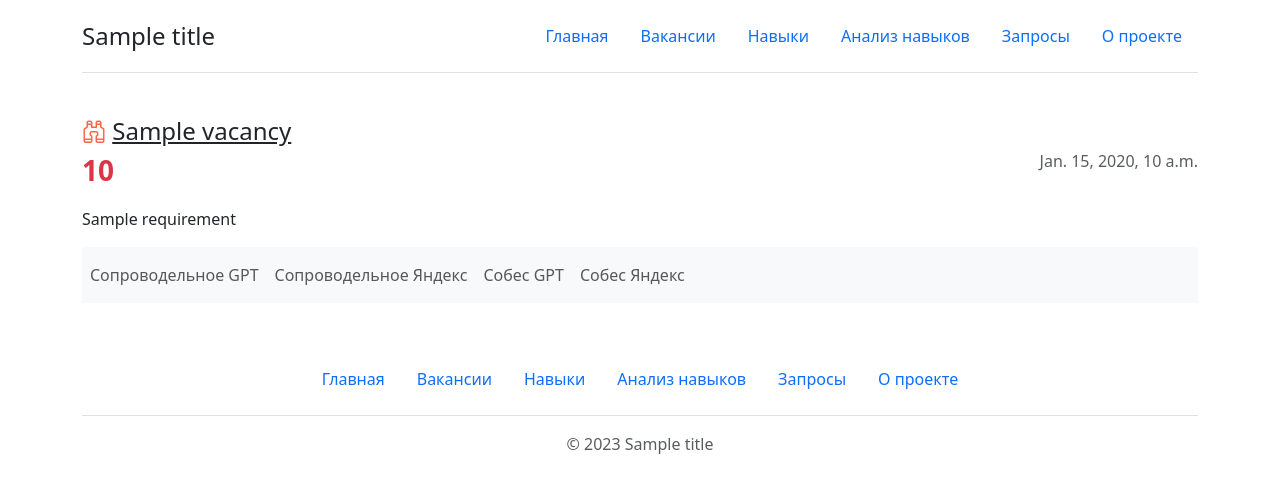
After one commit to acronicsM/skills-guide_site, a Django app: template skillguide/guide/templates/guide/vacancy_response.html in a window 1280 px wide. The commit adds this page. Shown: the top 493 px of the page. Run offline with Django 4.2, Linux system fonts and the light colour scheme; the template is opened without the code that fills it: most values are stand-ins (such as "Sample title", 1, 10 or a date in 2020).

Commit message:
Добавил страницу отклика на вакансию

```diff
--- a/skillguide/guide/templates/guide/vacancy.html
+++ b/skillguide/guide/templates/guide/vacancy.html
@@ -15,11 +15,16 @@
             <p>Требуемый опыт работы: {{ vacancy_data.experience }}</p>
             <p>{{ vacancy_data.employment }}, {{ vacancy_data.schedule }}</p>
 
+            {#            <button type="button" class="btn btn-primary mt-2">Откликнуться</button>#}
+            <a href="{% url 'response' vacancy_id %}" class="btn btn-info" role="button">Откликнуться</a>
+
             {% autoescape off %}
                 <p>{{ vacancy_data.description }}</p>
             {% endautoescape %}
 
             {% skills_tags vacancy_data.skills %}
+
+            <br><br>
         </div>
     </section><!-- End Vacancy Section -->
 {% endblock %}
--- /dev/null
+++ b/skillguide/guide/templates/guide/vacancy_response.html
@@ -0,0 +1,56 @@
+{% extends 'base.html' %}
+{% load guide_skills_tags %}
+
+{% block content %}
+    <!-- ======= Vacancy Section ======= -->
+    <section id="vacancy" class="services">
+        <div class="container">
+            <div class="icon-box" style="color: tomato; font-size: 1.5rem">
+                <i class="bi bi-binoculars"></i>
+                <h4 class="d-inline">
+                    <a class="link-dark" href="{% url 'vacancy' vacancy_id %}">{{ vacancy_data.name }}</a>
+                </h4>
+            </div>
+
+            <div class="salary-date">
+                <p class="fs-3 text-danger"><strong>{{ vacancy_data.salary }}</strong></p>
+                <p class="text-muted">{{ vacancy_data.date }}</p>
+            </div>
+
+            {% autoescape off %}
+                <p>{{ vacancy_data.requirement }}</p>
+            {% endautoescape %}
+
+            <nav class="navbar navbar-expand-lg navbar-light bg-light">
+                <div class="collapse navbar-collapse">
+                    <ul class="navbar-nav mr-auto">
+                        <li class="nav-item active">
+                            <a class="nav-link" href="#" onclick="showInput('GPT')">Сопроводельное GPT</a>
+                        </li>
+                        <li class="nav-item">
+                            <a class="nav-link" href="#" onclick="showInput('Яндекс')">Сопроводельное Яндекс</a>
+                        </li>
+                        <li class="nav-item active">
+                            <a class="nav-link" href="#" onclick="showInput('GPT')">Собес GPT</a>
+                        </li>
+                        <li class="nav-item">
+                            <a class="nav-link" href="#" onclick="showInput('Яндекс')">Собес Яндекс</a>
+                        </li>
+                    </ul>
+                </div>
+            </nav>
+
+            <input type="text" id="textInput" placeholder="Название пункта будет тут" style="display: none;"
+                   class="form-control mt-3">
+
+        </div>
+    </section><!-- End Vacancy Section -->
+
+    <script>
+        function showInput(text) {
+            var input = document.getElementById('textInput');
+            input.style.display = 'block';
+            input.value = text;
+        }
+    </script>
+{% endblock %}
--- a/skillguide/guide/urls.py
+++ b/skillguide/guide/urls.py
@@ -9,4 +9,5 @@ urlpatterns = [
     path('querys/', views.querys, name='querys'),
     path('analysis/', views.analysis, name='analysis'),
     path('about/', views.about, name='about'),
+    path('vacancy_response/<int:vacancy_id>', views.vacancy_response, name='response'),
 ]
```
Also changed, not shown: skillguide/guide/views.py (+10 -0 lines).
